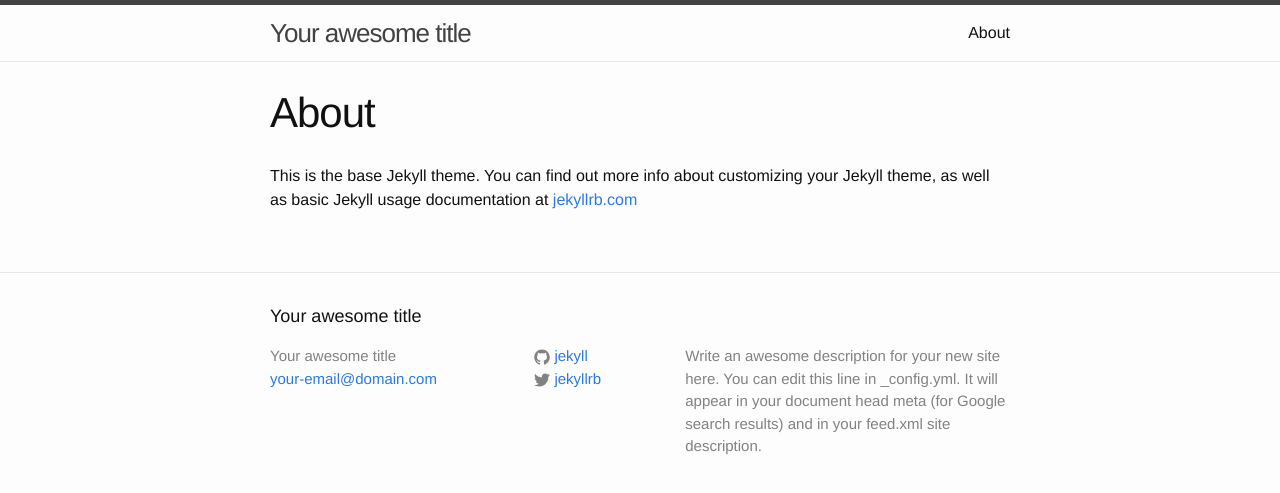
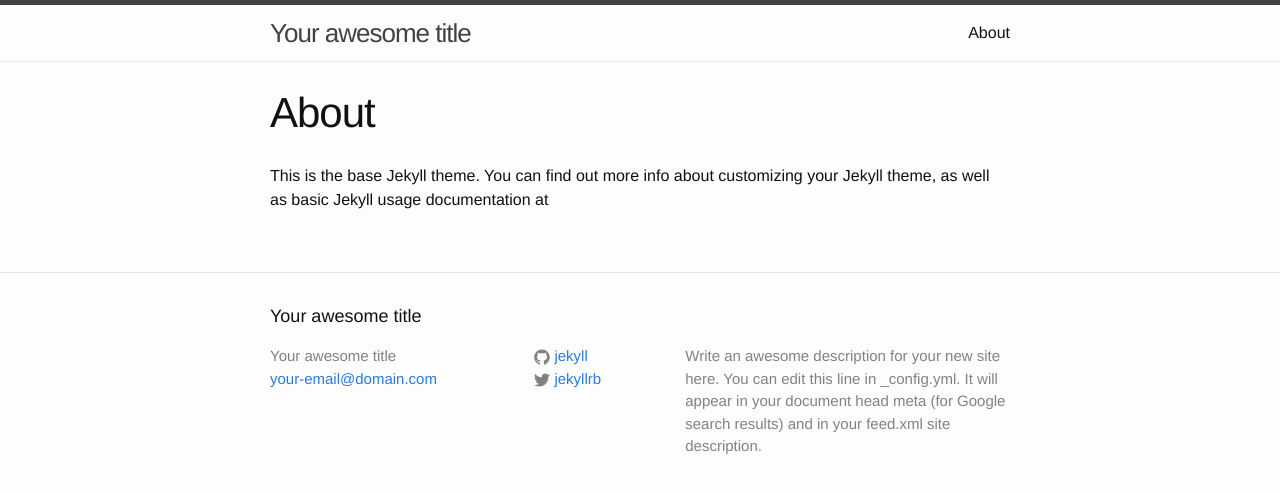
Before and after one commit to Yichang812/Blog, a Jekyll site: the page built from blog/about.md, in a window 1280 px wide. Shown: the top 493 px of the page. Built offline with Jekyll 4.4.1, drawn with Linux system fonts in a browser that asks for light colours.

Commit message:
modify about.md

```diff
--- a/blog/about.md
+++ b/blog/about.md
@@ -4,7 +4,7 @@ title: About
 permalink: /about/
 ---
 
-This is the base Jekyll theme. You can find out more info about customizing your Jekyll theme, as well as basic Jekyll usage documentation at [jekyllrb.com](http://jekyllrb.com/)
+This is the base Jekyll theme. You can find out more info about customizing your Jekyll theme, as well as basic Jekyll usage documentation at <!-- [jekyllrb.com](http://jekyllrb.com/) -->
 
 <!-- You can find the source code for the Jekyll new theme at:
 {% include icon-github.html username="jglovier" %} /
```
